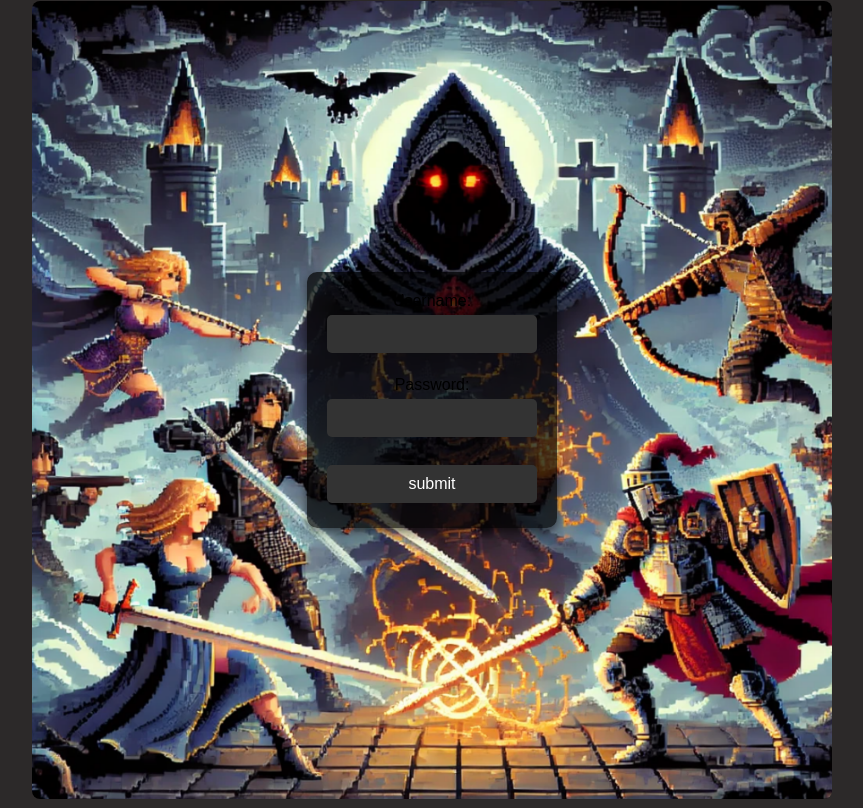
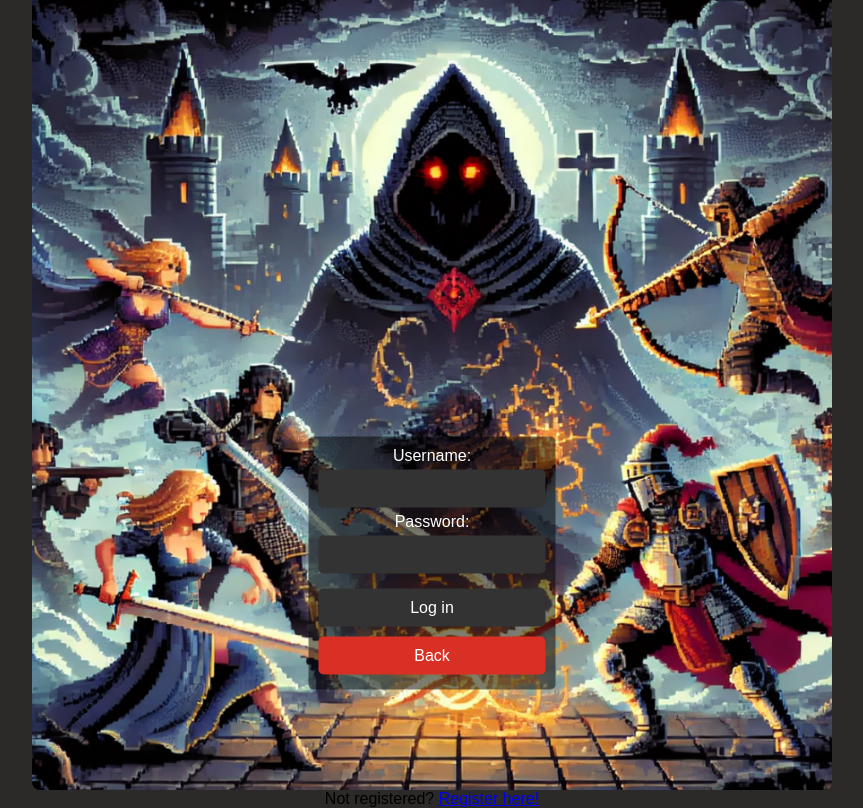
Before and after one commit to HollowBananaCorn/django_adventure_game, a Django app: page /rango/login/ in a window 1280 px wide. Shown: the whole page, without its empty margins (208-1071 px from the left). Run offline with Django 3.2, Linux system fonts and the light colour scheme.

Commit message:
ui improvements

```diff
--- a/rango/views.py
+++ b/rango/views.py
@@ -75,6 +75,8 @@ def register(request):
                    'registered':registered})
 
 def user_login(request):
+    error_message = ""
+
     if request.method == 'POST':
         username = request.POST.get('username')
         password = request.POST.get('password')
@@ -85,13 +87,14 @@ def user_login(request):
                 login(request, user)
                 return redirect(reverse('rango:index'))
             else:
-                return HttpResponse("Your Rango account is disabled.")
+                error_message = "Your Rango account is disabled."
         else:
             print(f"Invalid login details: {username}, {password}")
-            return HttpResponse("Invalid login details supplied.")
+            error_message = "Invalid login details supplied."
 
-    else:
-        return render(request, 'rango/login.html')
+
+
+    return render(request, 'rango/login.html', {'error_message':error_message})
 
 @login_required
 def restricted(request):
--- a/templates/rango/dungeon.html
+++ b/templates/rango/dungeon.html
@@ -296,7 +296,7 @@
             {
                 if(Math.random() < (calculateAgility)/100 + 0.002*playerLuck)
                 {
-                    alert("Enemy missed!")
+                    alert("Enemy missed their attack!")
                 }
                 else
                 {    // Enemy attacks the player
--- a/templates/rango/login.html
+++ b/templates/rango/login.html
@@ -35,19 +35,16 @@
                 border-radius: 8px;
             }
 
-
             .login-form {
-                position: absolute;
-                top: 50%;
-                left: 50%;
-                transform: translate(-50%, -50%);
-                display: flex;
-                flex-direction: column;
-                background: rgba(0, 0, 0, 0.7);
-                padding: 20px;
-                border-radius: 10px;
-                box-shadow: 0px 4px 10px rgba(0, 0, 0, 0.5);
-                width: 250px;
+            position: absolute;
+            top: 70%;
+            left: 50%;
+            transform: translate(-50%, -50%);
+            display: flex;
+            flex-direction: column;
+            background: rgba(0, 0, 0, 0.5);
+            padding: 10px;
+            border-radius: 5px;
             }
 
             .login-form input {
@@ -83,6 +80,25 @@
             .login-form button:hover {
                 background: #a8221a;
             }
+
+            .back-btn {
+                background: #dc3545;
+            }
+
+            .back-btn:hover {
+                background: #c82333;
+            }
+
+            .error {
+                color: red;
+                font-size: 14px;
+                margin-top: 5px;
+            }
+
+            .login-form label {
+            color: white;
+        }
+
         </style>
     </head>
 
@@ -93,11 +109,31 @@
 
             <form  class="login-form" id = "login_form" method = "post" action="{% url 'rango:login' %}">
                 {% csrf_token %}
-                Username: <input type="text" name="username" value="" size="50" />    <br />
-                Password: <input type="password" name="password" value="" size="50" /><br />
-                <input type="submit" value="submit" />
+                <label for="username">Username:</label>
+                <input type="text" name="username" required>
+                <label for="password">Password:</label>
+                <input type="password" name="password" required>
+
+                <p class="error" id="error-message">
+                        {{ error_message }}
+                </p>
+
+                <input type="submit" value="Log in" />
+                <button type="button" class="back-btn" onclick="redirectIndex()">Back</button>
             </form>
 
+            <p>
+                Not registered?
+                <a href="{% url 'rango:register' %}">Register here!</a>
+            </p>
         </div>
+
+        <script>
+            function redirectIndex()
+            {
+                window.location.href = "{% url 'rango:index' %}";
+            }
+        </script>
+
     </body>
 </html>
```
Also changed, not shown: templates/rango/index.html (+29 -4 lines), templates/rango/stats.html (+13 -3 lines).
